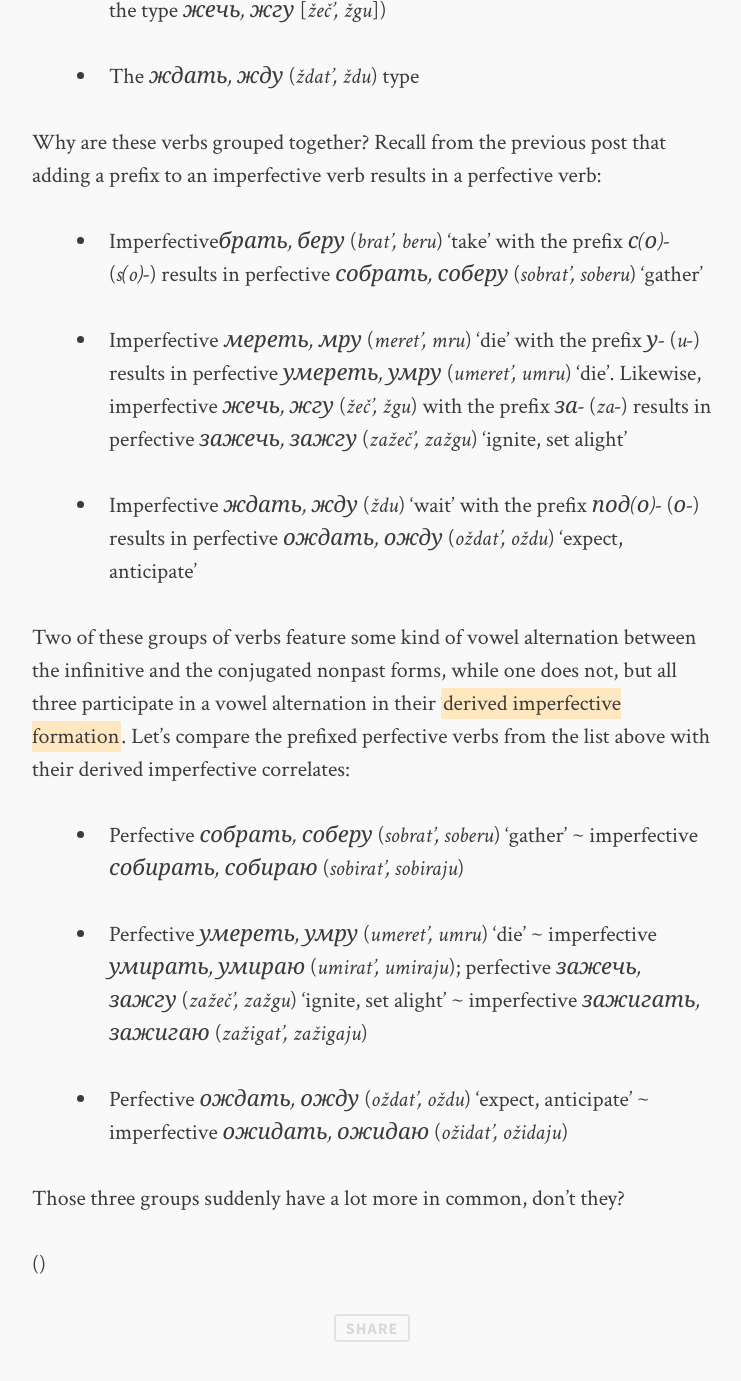
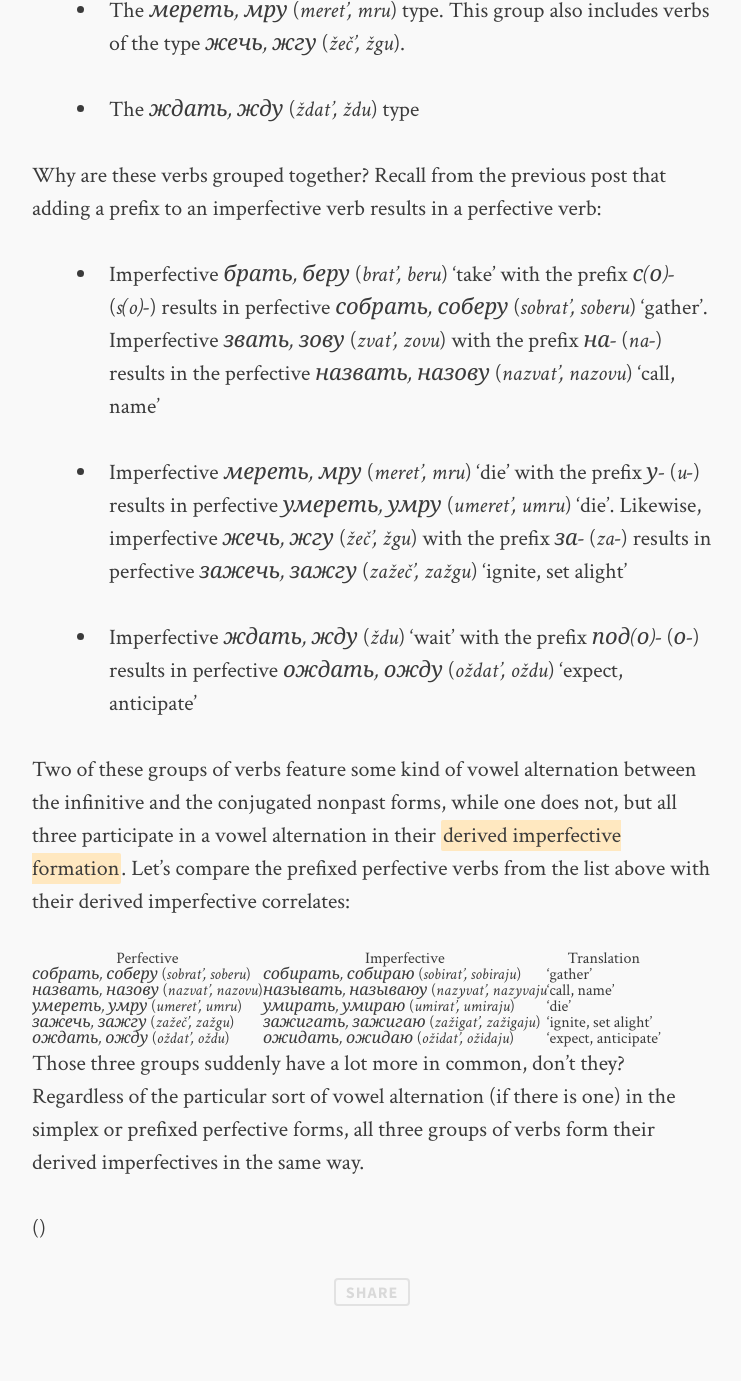
Before and after one commit to menzenski/menzenski.github.io, a Jekyll site: the page built from _posts/2015-01-18-Lengthened-Grade-Imperfectives.md, in a window 1280 px wide and 1400 px high, scrolled down 1603 px. Shown: the top 1381 px of the window, without its empty margins (268-1009 px from the left). Built offline with Jekyll 4.4.1, drawn with Linux system fonts in a browser that asks for light colours; comment, search, counter and statistics services are not loaded; some of the changed text lies outside the part shown.

Commit message:
tried to add a table

```diff
--- a/_posts/2015-01-18-Lengthened-Grade-Imperfectives.md
+++ b/_posts/2015-01-18-Lengthened-Grade-Imperfectives.md
@@ -10,71 +10,33 @@ image:
         feature: soft-trees.jpg
 ---
 
-In my [last post][lastp], I described three groups of Russian verbs
-characterized by a root vowel alternation (unless indicated otherwise,
-when two forms occur separated by a comma, the first is the *infinitive* and the second is the
-*first-person singular nonpast*):
+In my [last post][lastp], I described three groups of Russian verbs characterized by a root vowel alternation (unless indicated otherwise, when two forms occur separated by a comma, the first is the *infinitive* and the second is the *first-person singular nonpast*):
 
-* The <span class="russ">брать, беру</span> (<span
-  class="trans">brat', beru</span>) type
+* The <span class="russ">брать, беру</span> (<span class="trans">brat', beru</span>) type. This group also includes the verb <span class="russ">звать, зову</span> (<span class="trans">zvat', zovu</span>) 'call'.
 
-* The <span class="russ">мереть, мру</span> (<span
-  class="trans">meret', mru</span>) type (which also includes verbs of
-  the type <span class="russ">жечь, жгу</span> [<span
-  class="trans">žeč', žgu</span>])
+* The <span class="russ">мереть, мру</span> (<span class="trans">meret', mru</span>) type. This group also includes verbs of the type <span class="russ">жечь, жгу</span> (<span class="trans">žeč', žgu</span>).
 
-* The <span class="russ">ждать, жду</span> (<span
-  class="trans">ždat', ždu</span>) type
+* The <span class="russ">ждать, жду</span> (<span class="trans">ždat', ždu</span>) type
 
-Why are these verbs grouped together? Recall from the previous post
-that adding a prefix to an imperfective verb results in a perfective
-verb:
+Why are these verbs grouped together? Recall from the previous post that adding a prefix to an imperfective verb results in a perfective verb:
 
-* Imperfective<span class="russ">брать, беру</span> (<span
-  class="trans">brat', beru</span>) 'take' with the prefix <span class="russ">с(о)-</span> (<span
-  class="trans">s(o)-</span>) results in perfective <span class="russ">собрать, соберу</span> (<span
-  class="trans">sobrat', soberu</span>) 'gather'
+* Imperfective <span class="russ">брать, беру</span> (<span class="trans">brat', beru</span>) 'take' with the prefix <span class="russ">с(о)-</span> (<span class="trans">s(o)-</span>) results in perfective <span class="russ">собрать, соберу</span> (<span class="trans">sobrat', soberu</span>) 'gather'. Imperfective <span class="russ">звать, зову</span> (<span class="trans">zvat', zovu</span>) with the prefix <span class="russ">на-</span> (<span class="trans">na-</span>) results in the perfective <span class="russ">назвать, назову</span> (<span class="trans">nazvat', nazovu</span>) 'call, name'
 
-* Imperfective <span class="russ">мереть, мру</span> (<span
-  class="trans">meret', mru</span>) 'die' with the prefix <span
-  class="russ">у-</span> (<span class="trans">u-</span>) results in
-  perfective <span class="russ">умереть, умру</span> (<span
-  class="trans">umeret', umru</span>) 'die'. Likewise, imperfective <span class="russ">жечь, жгу</span> (<span
-  class="trans">žeč', žgu</span>) with the prefix <span
-  class="russ">за-</span> (<span class="trans">za-</span>) results in perfective <span class="russ">зажечь, зажгу</span> (<span
-  class="trans">zažeč', zažgu</span>) 'ignite, set alight'
+* Imperfective <span class="russ">мереть, мру</span> (<span class="trans">meret', mru</span>) 'die' with the prefix <span class="russ">у-</span> (<span class="trans">u-</span>) results in perfective <span class="russ">умереть, умру</span> (<span class="trans">umeret', umru</span>) 'die'. Likewise, imperfective <span class="russ">жечь, жгу</span> (<span class="trans">žeč', žgu</span>) with the prefix <span class="russ">за-</span> (<span class="trans">za-</span>) results in perfective <span class="russ">зажечь, зажгу</span> (<span class="trans">zažeč', zažgu</span>) 'ignite, set alight'
 
-* Imperfective <span class="russ">ждать, жду</span> (<span
-  class="trans">ždu</span>) 'wait' with the prefix <span
-  class="russ">под(о)-</span> (<span class="trans">о-</span>)
-  results in perfective <span class="russ">ождать, ожду</span> (<span
-  class="trans">oždat', oždu</span>) 'expect, anticipate'
+* Imperfective <span class="russ">ждать, жду</span> (<span class="trans">ždu</span>) 'wait' with the prefix <span class="russ">под(о)-</span> (<span class="trans">о-</span>) results in perfective <span class="russ">ождать, ожду</span> (<span class="trans">oždat', oždu</span>) 'expect, anticipate'
 
-Two of these groups of verbs feature some kind of vowel alternation
-between the infinitive and the conjugated nonpast forms, while one
-does not, but all three participate in a vowel alternation in their
-*derived imperfective formation*. Let's compare the prefixed
-perfective verbs from the list above with their derived imperfective
-correlates:
+Two of these groups of verbs feature some kind of vowel alternation between the infinitive and the conjugated nonpast forms, while one does not, but all three participate in a vowel alternation in their *derived imperfective formation*. Let's compare the prefixed perfective verbs from the list above with their derived imperfective correlates:
 
-* Perfective <span class="russ">собрать, соберу</span> (<span
-  class="trans">sobrat', soberu</span>) 'gather' ~ imperfective <span class="russ">собирать, собираю</span> (<span
-  class="trans">sobirat', sobiraju</span>)
+| Perfective  | Imperfective   | Translation   |
+|-------------|----------------|---------------|
+| <span class="russ">собрать, соберу</span> (<span class="trans">sobrat', soberu</span>) | <span class="russ">собирать, собираю</span> (<span class="trans">sobirat', sobiraju</span>) | 'gather' |
+| <span class="russ">назвать, назову</span> (<span class="trans">nazvat', nazovu</span>) | <span class="russ">называть, называюу</span> (<span class="trans">nazyvat', nazyvaju</span> | 'call, name' |
+| <span class="russ">умереть, умру</span> (<span class="trans">umeret', umru</span>) | <span class="russ">умирать, умираю</span> (<span class="trans">umirat', umiraju</span>) | 'die' |
+| <span class="russ">зажечь, зажгу</span> (<span class="trans">zažeč', zažgu</span>) | <span class="russ">зажигать, зажигаю</span> (<span class="trans">zažigat', zažigaju</span>) | 'ignite, set alight' |
+| <span class="russ">ождать, ожду</span> (<span class="trans">oždat', oždu</span>) | <span class="russ">ожидать, ожидаю</span> (<span class="trans">ožidat', ožidaju</span>) | 'expect, anticipate' |
 
-* Perfective <span class="russ">умереть, умру</span> (<span
-  class="trans">umeret', umru</span>) 'die' ~ imperfective <span class="russ">умирать, умираю</span> (<span
-  class="trans">umirat', umiraju</span>); perfective <span class="russ">зажечь, зажгу</span> (<span
-  class="trans">zažeč', zažgu</span>) 'ignite, set alight' ~
-  imperfective <span class="russ">зажигать, зажигаю</span> (<span
-  class="trans">zažigat', zažigaju</span>)
-
-* Perfective <span class="russ">ождать, ожду</span> (<span
-  class="trans">oždat', oždu</span>) 'expect, anticipate' ~
-  imperfective <span class="russ">ожидать, ожидаю</span> (<span
-  class="trans">ožidat', ožidaju</span>)
-
-Those three groups suddenly have a lot more in common, don't they?
-
+Those three groups suddenly have a lot more in common, don't they? Regardless of the particular sort of vowel alternation (if there is one) in the simplex or prefixed perfective forms, all three groups of verbs form their derived imperfectives in the same way.
 
 [lastp]: {{ site.canonical }}/blog/balto-slavic%20iteratives/slavic/aspect/Lengthened-Vowels-in-Slavic-Verbs/
 
```
